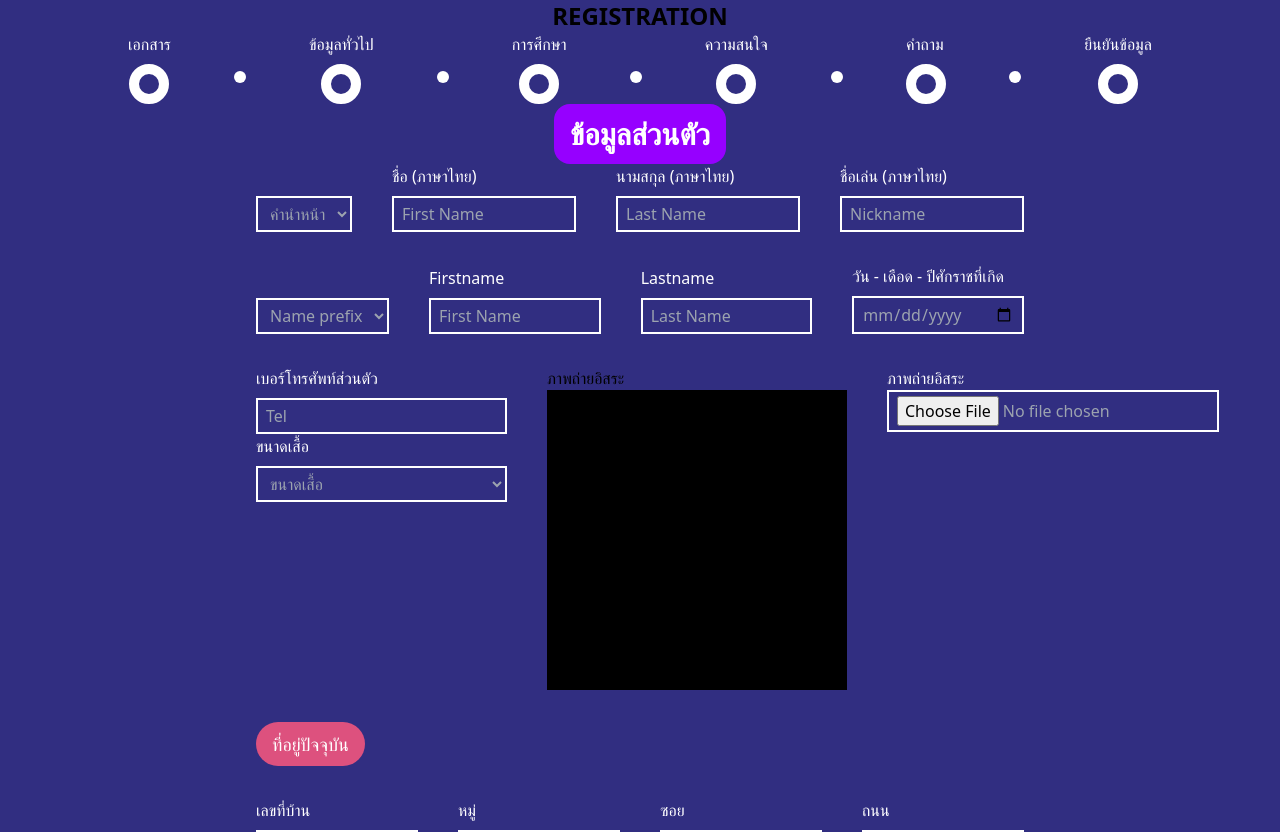
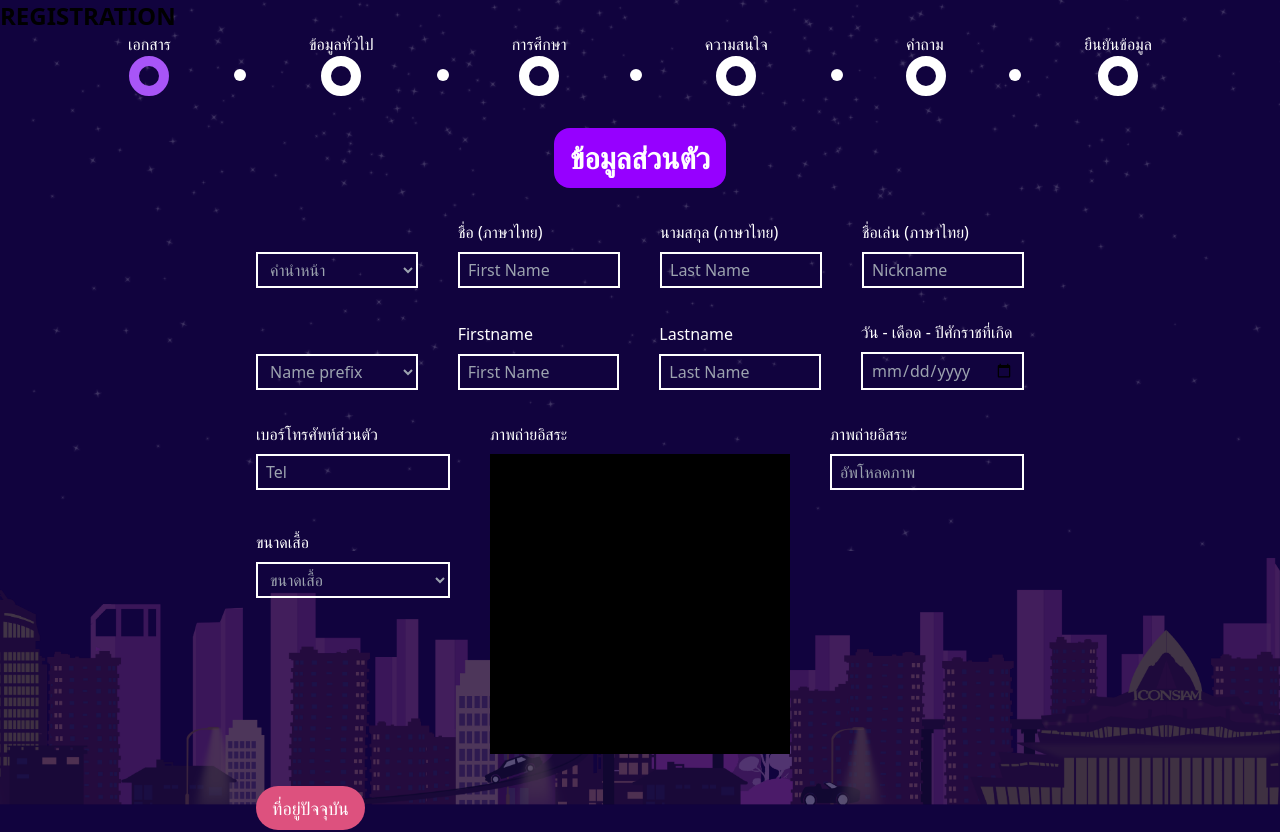
Before and after one commit to cpe-kmutt-student/comcamp33, a Next.js app: page /register/registration-form in a window 1280 px wide. Shown: the top 832 px of the page. Built offline with nearby package versions, Linux system fonts and the light colour scheme.

Commit message:
Co-authored-by: Kim Chanidapa <Qandle@users.noreply.github.com> Co-authored-by: Keetawin <Keetawin@users.noreply.github.com> Co-authored-by: Suthep Chanchuphol <suthep.chanchuphol@outlook.com>

```diff
--- a/jsconfig.json
+++ b/jsconfig.json
@@ -6,6 +6,7 @@
       "@styles/*": ["src/styles/*"],
       "@pages/*": ["src/pages/*"],
       "@src/*": ["src/*"],
+      "@public/*": ["public/*"],
     }
   }
 }
--- a/src/components/DropBox.js
+++ b/src/components/DropBox.js
@@ -19,7 +19,7 @@ export default function DropBox(props) {
     );
     for (let i = 1; i < optionsList.length; i++) {
       options.push(
-        <option name={optionsList[i].name} key={i + 1}>
+        <option name={optionsList[i].name} key={i + 1} className="text-black">
           {optionsList[i].value}
         </option>
       );
--- a/src/components/registerForm/InfoForm.js
+++ b/src/components/registerForm/InfoForm.js
@@ -88,19 +88,20 @@ export default function InfoForm({ choose }) {
     <>
       <div className={choose != 1 ? "hidden" : ""}>
         <div className="flex justify-center">
-          <h1 className="flex w-fit justify-center text-3xl font-bold text-white bg-[#9600FF] px-4 py-3 rounded-2xl">
+          <h1 className="flex w-fit justify-center text-3xl font-bold text-white bg-[#9600FF] px-4 py-3 my-8 rounded-2xl">
             ข้อมูลส่วนตัว
           </h1>
         </div>
         <form onSubmit={handleSubmit} className="space-y-8">
           <div className="flex flex-row items-end justify-between gap-10">
-            <div className="flex">
+            <div className="flex w-full">
               <DropBox
                 placeholder="Prefix"
                 name="prefix_th"
                 onChange={handleChangeInfo}
                 required={true}
                 option={prefix_th}
+                className="w-full"
               />
             </div>
             <div className="flex flex-col w-full">
@@ -146,13 +147,14 @@ export default function InfoForm({ choose }) {
           </div>
 
           <div className="flex flex-row items-end justify-between gap-10">
-            <div className="flex">
+            <div className="flex w-full">
               <DropBox
                 placeholder="Name prefix"
                 name="prefix_en"
                 onChange={handleChangeInfo}
                 required={true}
                 option={prefix_en}
+                className="w-full"
               />
             </div>
             <div className="flex flex-col w-full">
@@ -197,7 +199,7 @@ export default function InfoForm({ choose }) {
 
           <div>
             <div className="flex flex-row justify-between gap-10">
-              <div className="flex flex-col w-full">
+              <div className="flex flex-col flex-1 gap-10">
                 <div className="flex flex-col">
                   <label className="text-white mb-2">
                     เบอร์โทรศัพท์ส่วนตัว
@@ -211,6 +213,7 @@ export default function InfoForm({ choose }) {
                     size="10"
                     onChange={handleChangeInfo}
                     required={true}
+                    className="w-full block"
                   />
                 </div>
                 <div className="flex flex-col">
@@ -221,17 +224,19 @@ export default function InfoForm({ choose }) {
                     onChange={handleChangeInfo}
                     required={true}
                     option={shirt_size}
+                    className="w-full block"
                   />
                 </div>
               </div>
               <div className="flex flex-col">
-                <label>ภาพถ่ายอิสระ</label>
-                <div className="w-[300px] h-[300px] bg-black"></div>
+                <label className="text-white mb-2">ภาพถ่ายอิสระ</label>
+                <div className="w-[300px] aspect-square bg-black"></div>
               </div>
-              <div className="flex flex-col">
+              <div className="flex flex-col flex-1">
                 <div>
-                  <label className="text-white mb-2">{`ภาพถ่ายอิสระ`}</label>
-                  <div>
+                  <label className="text-white mb-2 block">{`ภาพถ่ายอิสระ`}</label>
+                  <label className="text-gray-400 border-2 border-white px-2 py-1 rounded-0 outline-none bg-transparent focus:bg-white block w-full">
+                    อัพโหลดภาพ
                     <Input
                       type="file"
                       name="image"
@@ -239,8 +244,9 @@ export default function InfoForm({ choose }) {
                       value={data.image}
                       onChange={handleChangeInfo}
                       required={true}
+                      className="hidden"
                     />
-                  </div>
+                  </label>
                 </div>
               </div>
             </div>
--- a/src/components/registerForm/ProgressBar.js
+++ b/src/components/registerForm/ProgressBar.js
@@ -1,19 +1,19 @@
 const steps = [
-  'เอกสาร',
-  'ข้อมูลทั่วไป',
-  'การศึกษา',
-  'ความสนใจ',
-  'คำถาม',
-  'ยืนยันข้อมูล',
+  "เอกสาร",
+  "ข้อมูลทั่วไป",
+  "การศึกษา",
+  "ความสนใจ",
+  "คำถาม",
+  "ยืนยันข้อมูล",
 ];
-
+/*
 const ProgressBar = ({ currentStep }) => {
   return (
     <div className="flex flex-row items-center justify-between mx-auto w-4/5">
       {steps.map((step, index) => {
         return (
           <>
-            <div className="flex flex-col">
+            <div className="flex flex-col" key={index}>
               <div className="space-y-2">
                 <span className="text-white">{step}</span>
                 <div className="w-10 h-10 border-[10px] border-white rounded-full mx-auto" />
@@ -29,3 +29,74 @@ const ProgressBar = ({ currentStep }) => {
 };
 
 export default ProgressBar;
+ */
+export default function ProgressBar({ currentStep }) {
+  return (
+    <>
+      <div className="flex flex-row justify-between content-center mx-auto w-4/5">
+        {steps.map((step, index) => {
+          return (
+            <>
+              <div className="flex flex-col">
+                <span className="text-white">{step}</span>
+                <div className="flex flex-row justify-center gap-2" key={index}>
+                  <div
+                    className={
+                      index >= currentStep
+                        ? "w-10 h-10 border-[10px] border-white rounded-full mx-auto"
+                        : "w-10 h-10 border-[10px] border-purple-500 rounded-full mx-auto"
+                    }
+                  />
+                </div>
+              </div>
+              {index != steps.length - 1 && (
+                <div className="flex justify-center self-center h-full relative top-[0.7rem]">
+                  <div className="w-3 h-3 bg-white rounded-full" />
+                </div>
+              )}
+            </>
+          );
+        })}
+      </div>
+    </>
+  );
+}
+
+/* export default function ProgressBar({ currentStep }) {
+  return (
+    <>
+      <div className="flex flex-row justify-between content-center mx-auto w-4/5">
+        <div className="grid grid-cols-11 grid-rows-2 w-full selection place-items-center text-white">
+          <div>เอกสาร</div>
+          <div />
+          <div>ข้อมูลทั่วไป</div>
+          <div />
+          <div>การศึกษา</div>
+          <div />
+          <div>ความสนใจ</div>
+          <div />
+          <div>คำถาม</div>
+          <div />
+          <div>ยืนยันข้อมูล</div>
+          <div
+            className={
+              (currentStep >= 1 ? "border-purple-600" : "") +
+              " " +
+              "w-10 h-10 border-[10px] border-white rounded-full mx-auto"
+            }
+          />
+          <div className="w-3 h-3 bg-white rounded-full" />
+          <div className="w-10 h-10 border-[10px] border-white rounded-full mx-auto" />
+          <div className="w-3 h-3 bg-white rounded-full" />
+          <div className="w-10 h-10 border-[10px] border-white rounded-full mx-auto" />
+          <div className="w-3 h-3 bg-white rounded-full" />
+          <div className="w-10 h-10 border-[10px] border-white rounded-full mx-auto" />
+          <div className="w-3 h-3 bg-white rounded-full" />
+          <div className="w-10 h-10 border-[10px] border-white rounded-full mx-auto" />
+          <div className="w-3 h-3 bg-white rounded-full" />
+          <div className="w-10 h-10 border-[10px] border-white rounded-full mx-auto" />
+        </div>
+      </div>
+    </>
+  );
+} */
--- a/src/components/registerForm/QuestionsForm.js
+++ b/src/components/registerForm/QuestionsForm.js
@@ -1,4 +1,4 @@
-import React, { useState, useEffect } from "react";
+import React, { useState } from "react";
 import Input from "@components/Input";
 import DropBox from "@components/DropBox";
 import styles from "@styles/components/registerForm/QuestionsForm.module.css";
@@ -98,12 +98,14 @@ export default function QuestionsForm({ choose }) {
             ในห้องของน้องมีเพียงกระเป๋าเดินทางใบเล็ก ร่ม ขวดน้ำเจาะรู ถุงเท้า
             และเครื่องคิดเลขรุ่นเก่าที่ไม่มีฟังก์ชันอะไรเลย หากน้องมีเวลาเพียง
             10 นาทีก่อนที่คนร้ายจะเข้ามาในห้องโดยสาร`}</div>
-            <div className="pt-2">{`1.น้องจะเอาตัวรอดจากรถไฟขบวนนี้อย่างปลอดภัยอย่างไร
-            และเพราะเหตุใดถึงใช้วิธีนั้นๆ`}<br/>
+              <div className="pt-2">
+                {`1.น้องจะเอาตัวรอดจากรถไฟขบวนนี้อย่างปลอดภัยอย่างไร
+            และเพราะเหตุใดถึงใช้วิธีนั้นๆ`}
+                <br />
                 {`2.น้องจะเลือกช่วยผู้โดยสารคนอื่นๆหรือไม่
-            หากช่วยน้องจะมีวิธีการช่วยอย่างไร และเพราะเหตุใดถึงใช้วิธีนั้นๆ`}</div>
+            หากช่วยน้องจะมีวิธีการช่วยอย่างไร และเพราะเหตุใดถึงใช้วิธีนั้นๆ`}
+              </div>
             </p>
-
 
             <textarea
               type="text"
@@ -124,12 +126,11 @@ export default function QuestionsForm({ choose }) {
             ในห้องนั้นเต็มไปด้วยของเก่ามากมายแต่สิ่งที่ดึงดูดใจน้อง ๆ คือ
             หีบสมบัติขนาดใหญ่ 2 กล่อง ตรงกลางห้อง ประกอบไปด้วยหีบ A และ หีบ B
             และมีข้อความดังรูป`}
-            <br/>-------->ไว้ใส่รูป
-<br/>
+              <br />
+              {/* //TODO: -------->ไว้ใส่รูป */}
+              <br />
               {`ถ้าน้องรู้ว่าข้อความหน้ากล่องมีข้อความที่เป็นจริงเพียงแค่ข้อความเดียวเท่านั้น
             น้องจะเลือกเปิดหีบไหน เพราะอะไร อธิบายเหตุผลมาพอสังเขป`}
-
-
             </p>
             <textarea
               type="text"
@@ -223,7 +224,6 @@ export default function QuestionsForm({ choose }) {
               value={data.q8}
               onChange={handleChange}
               required={true}
-            className="h-36 rounded-xl"
             />
           </div>
         </form>
--- a/src/pages/register/registration-form.js
+++ b/src/pages/register/registration-form.js
@@ -5,6 +5,9 @@ import InterestForm from "@components/registerForm/InterestForm";
 import QuestionsForm from "@components/registerForm/QuestionsForm";
 import ProgressBar from "@components/registerForm/ProgressBar";
 import { AiFillCaretLeft, AiFillCaretRight } from "react-icons/ai";
+import Image from "next/image";
+import BgStar from "@public/formBg/unknown.png";
+import Bg1 from "@public/formBg/unknown1.png";
 
 export default function Form() {
   const [chooseForm, setChooseForm] = useState(1);
@@ -20,10 +23,32 @@ export default function Form() {
     }
   };
   return (
-    <div className="flex flex-col w-full bg-indigo-900">
+    <div className="relative flex flex-col w-[100vw] bg-[#11033E] min-h-screen">
+      <div className="fixed w-[100vw] h-[100vh] top-0">
+        <Image
+          alt="BgStar"
+          src={BgStar}
+          layout="responsive"
+          objectFit="contain"
+          quality={100}
+        />
+      </div>
+      <div className="fixed w-[100vw] h-[100vh] top-0">
+        <div className="h-[60%]" />
+        <div className="h-[40%]">
+        <Image
+          alt="Bg1"
+          src={Bg1}
+          layout="responsive"
+          objectFit="contain"
+          quality={100}
+        />
+        </div>
+      </div>
+      <div className="z-10 w-full">
       <h1 className="font-bold text-2xl mx-auto">REGISTRATION</h1>
 
-      <ProgressBar />
+      <ProgressBar currentStep={chooseForm}/>
 
       <div className="p-[20%] pt-0 pb-0">
         <InfoForm choose={chooseForm} />
@@ -34,11 +59,16 @@ export default function Form() {
 
       <div className="flex justify-around my-5">
         <button onClick={prevForm}>
-          <div className="text-5xl text-pink-500"><AiFillCaretLeft /></div>
+          <div className="text-5xl text-pink-500">
+            <AiFillCaretLeft />
+          </div>
         </button>
         <button onClick={nextForm}>
-        <div className="text-5xl text-pink-500"><AiFillCaretRight /></div>
+          <div className="text-5xl text-pink-500">
+            <AiFillCaretRight />
+          </div>
         </button>
+      </div>
       </div>
     </div>
   );
```
Also changed, not shown: public/formBg/unknown.png (added), public/formBg/unknown1.png (added). Lines whose indentation alone changed are shown as unchanged.
